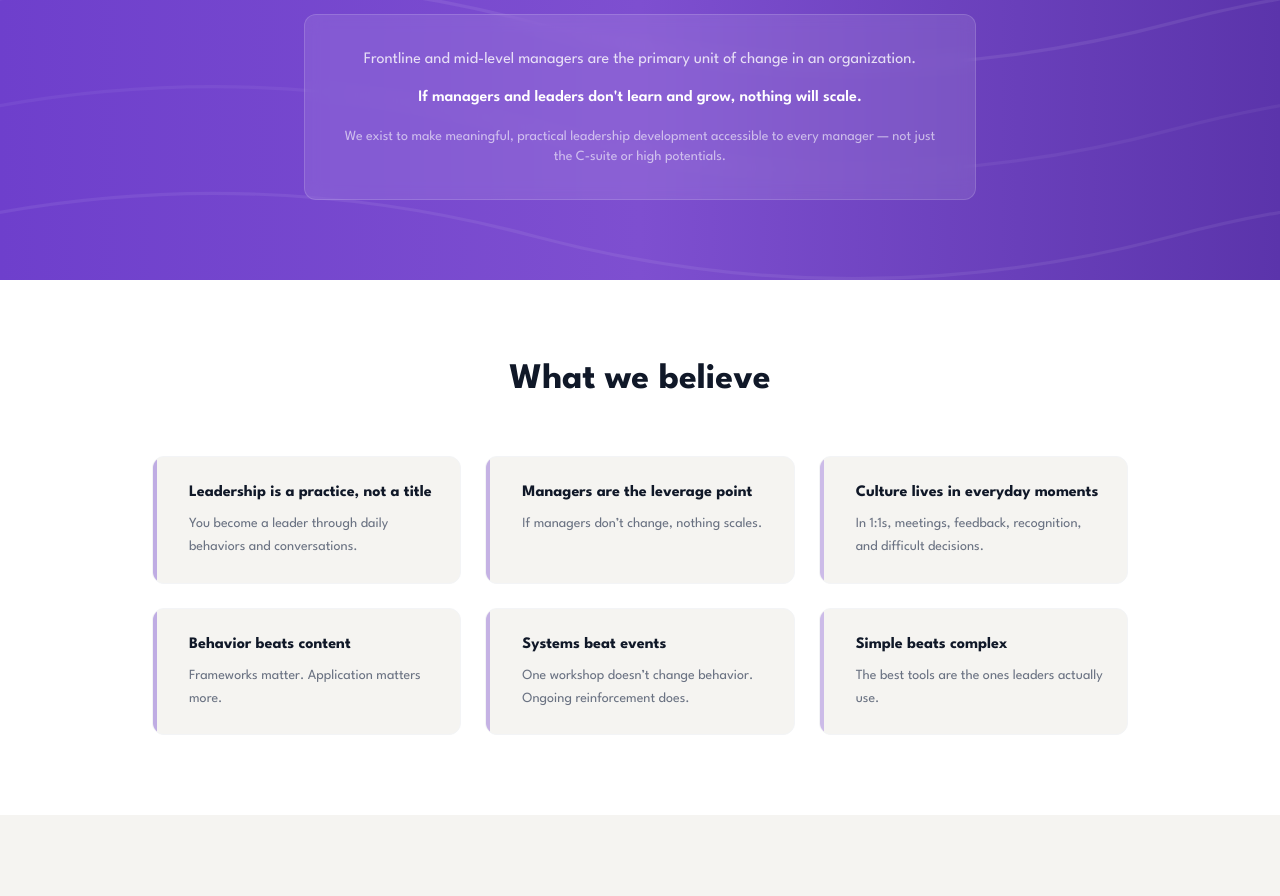
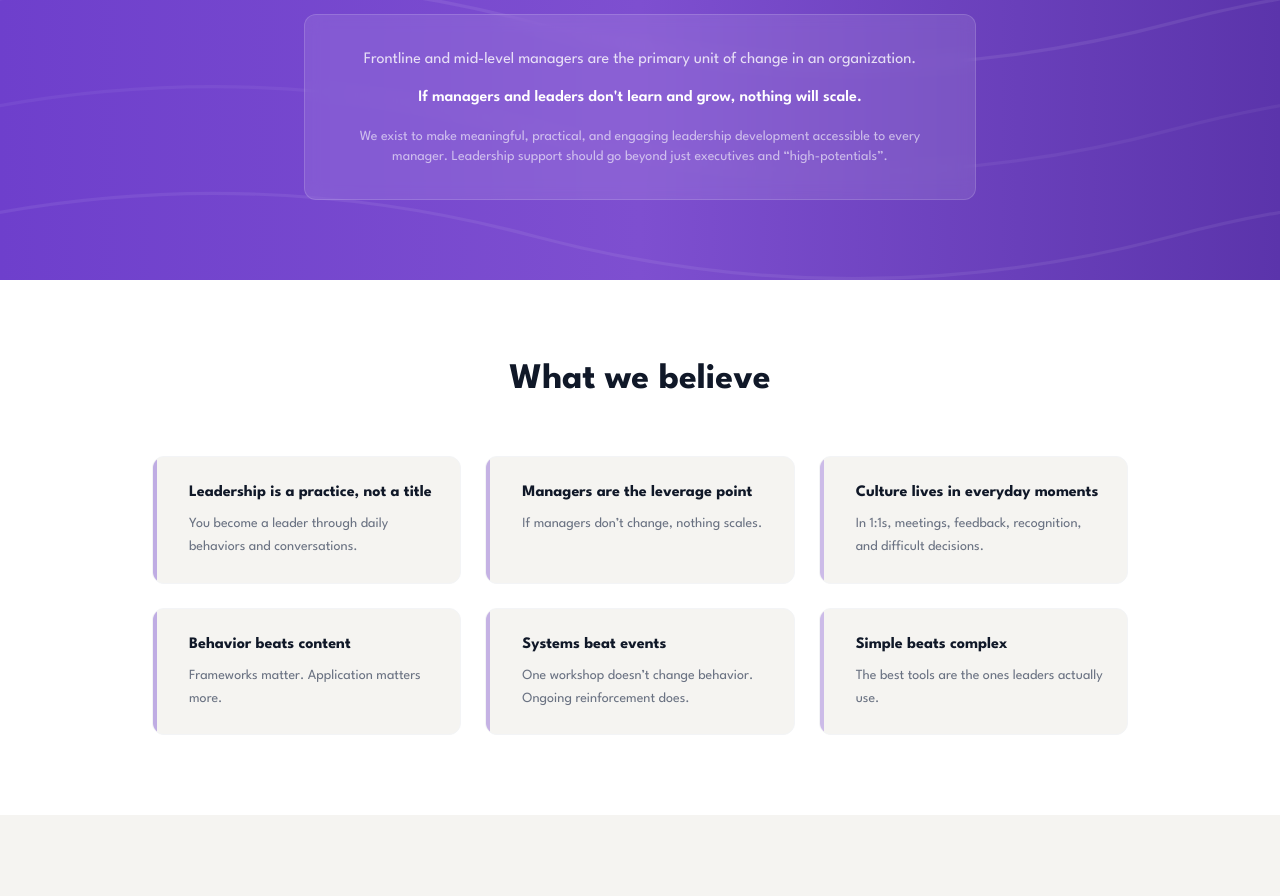
Before and after one commit to stevearntz/campfire-website, a Next.js app: page /about in a window 1280 px wide. Shown: the part 3300-4196 px from the top of the page. Built offline with nearby package versions, Linux system fonts and the light colour scheme; no server answers.

Commit message:
Update mission statement in Why We Exist section
Co-Authored-By: Claude Opus 4.6 <noreply@anthropic.com>

```diff
--- a/app/about/page.tsx
+++ b/app/about/page.tsx
@@ -496,9 +496,9 @@ export default function AboutPage() {
                 scale.
               </p>
               <p className="mt-4 text-white/60 text-sm">
-                We exist to make meaningful, practical leadership development
-                accessible to every manager — not just the C-suite or high
-                potentials.
+                We exist to make meaningful, practical, and engaging leadership
+                development accessible to every manager. Leadership support
+                should go beyond just executives and &ldquo;high-potentials&rdquo;.
               </p>
             </div>
           </div>
```
